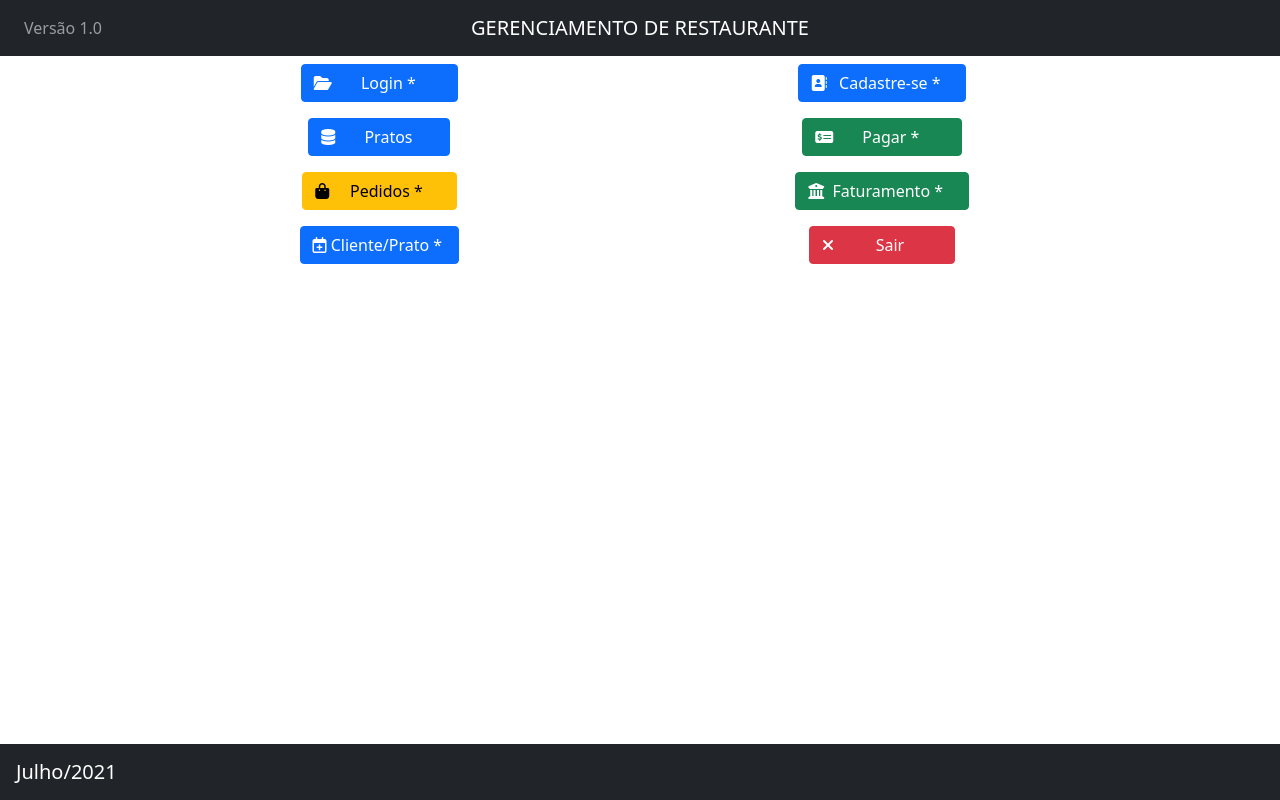
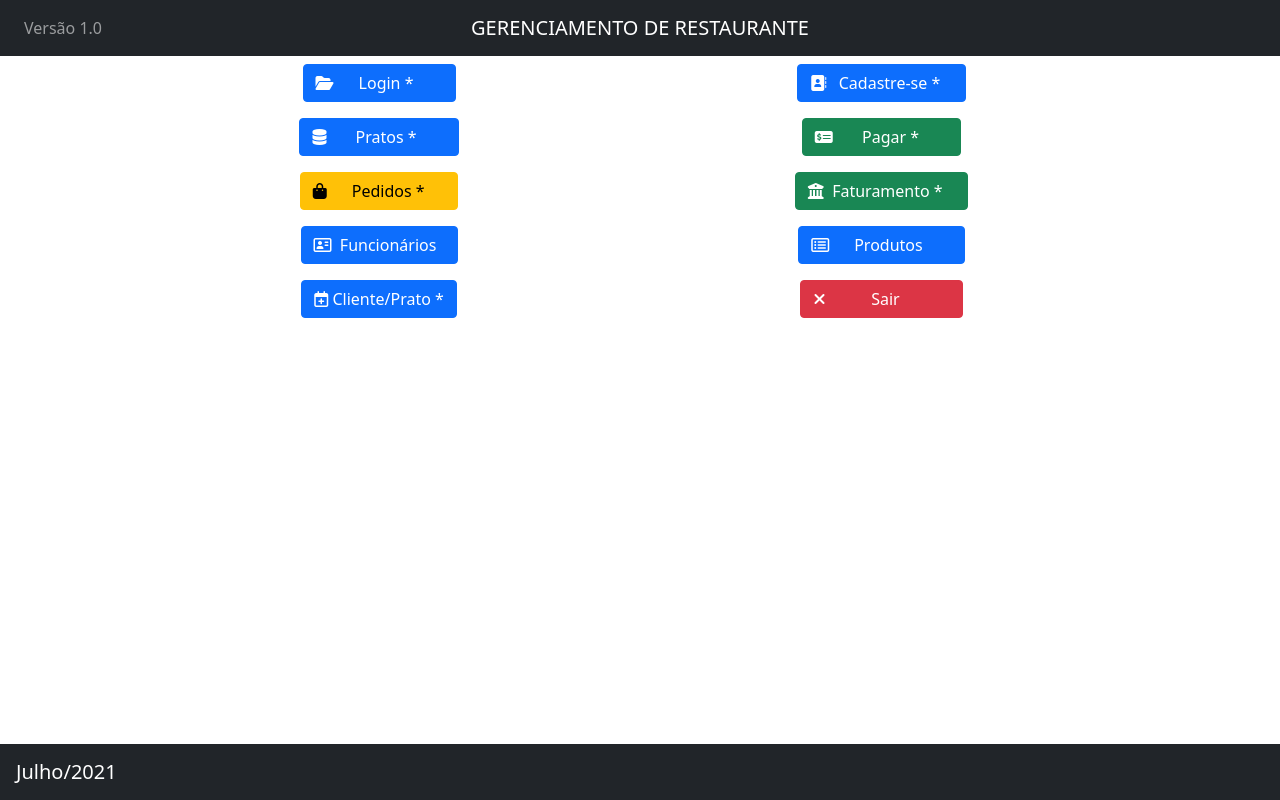
Before and after one commit to SidneyMaldonado/restaurante_alpha, an Angular app in the folder restaurante_frontend/: page / in a window 1280 px wide. Built offline with nearby package versions, Linux system fonts and the light colour scheme.

Commit message:
Adicionado botões na pagina principal

```diff
--- a/restaurante_frontend/src/app/principal/principal.component.html
+++ b/restaurante_frontend/src/app/principal/principal.component.html
@@ -3,26 +3,32 @@
         <tbody>
         <tr>
           <td>&nbsp;</td>
-          <td align="center"><a class="btn btn-primary" href="login" role="button"><i class="fas fa-folder-open"></i>&nbsp;&nbsp;&nbsp;&nbsp;&nbsp;&nbsp; Login * &nbsp;&nbsp;&nbsp;&nbsp;&nbsp;&nbsp;</a></td>
+          <td align="center"><a class="btn btn-primary" href="login" role="button"><i class="fas fa-folder-open"></i>&nbsp;&nbsp;&nbsp;&nbsp;&nbsp; Login * &nbsp;&nbsp;&nbsp;&nbsp;&nbsp;&nbsp;</a></td>
           <td align="center"><a class="btn btn-primary" href="addcliente" role="button"><i class="fas fa-address-book"></i>&nbsp;&nbsp; Cadastre-se * &nbsp;&nbsp;</a>  </td>
           <td>&nbsp;</td>
         </tr>
         <tr>
             <td>&nbsp;</td>
-          <td align="center"><a class="btn btn-primary" href="incluirpratos" role="button"><i class="fas fa-database"></i>&nbsp;&nbsp;&nbsp;&nbsp;&nbsp;&nbsp; Pratos &nbsp;&nbsp;&nbsp;&nbsp;&nbsp;</a></td>
+          <td align="center"><a class="btn btn-primary" href="incluirpratos" role="button"><i class="fas fa-database"></i>&nbsp;&nbsp;&nbsp;&nbsp;&nbsp;&nbsp; Pratos * &nbsp;&nbsp;&nbsp;&nbsp;&nbsp;&nbsp;</a></td>
           <td align="center"><a class="btn btn-success" href="addpagamento" role="button"><i class="fas fa-money-check-alt"></i>&nbsp;&nbsp;&nbsp;&nbsp;&nbsp;&nbsp; Pagar *&nbsp;&nbsp;&nbsp;&nbsp;&nbsp;&nbsp;&nbsp;</a></td>
           <td>&nbsp;</td>
         </tr>
         <tr>
             <td>&nbsp;</td>
-          <td align="center"><a class="btn btn-warning" href="listarpratosincluirpedidos" role="button"><i class="fa fa-shopping-bag"></i>&nbsp;&nbsp;&nbsp;&nbsp; Pedidos * &nbsp;&nbsp;&nbsp;&nbsp;</a></td>
+          <td align="center"><a class="btn btn-warning" href="listarpratosincluirpedidos" role="button"><i class="fa fa-shopping-bag"></i>&nbsp;&nbsp;&nbsp;&nbsp;&nbsp; Pedidos * &nbsp;&nbsp;&nbsp;&nbsp;</a></td>
           <td align="center"><a class="btn btn-success" href="listarfaturamento" role="button"><i class="fa fa-bank"></i>&nbsp; Faturamento * &nbsp;&nbsp;</a></td>
           <td>&nbsp;</td>
         </tr>
         <tr>
+          <td></td>
+        <td align="center"><a class="btn btn-primary" href="listarfuncionario" role="button"><i class="far fa-address-card"></i>&nbsp; Funcionários &nbsp;</a></td>
+        <td align="center"><a class="btn btn-primary" href="listarproduto" role="button"><i class="far fa-list-alt"></i>&nbsp;&nbsp;&nbsp;&nbsp;&nbsp; Produtos &nbsp;&nbsp;&nbsp;&nbsp;&nbsp;&nbsp;</a></td>
+        <td>&nbsp;</td>
+      </tr>
+        <tr>
             <td></td>
-          <td align="center"><a class="btn btn-primary" href="listarpratopronto" role="button"><i class="far fa-calendar-plus"></i> Cliente/Prato *&nbsp;</a></td>
-          <td align="center"><a class="btn btn-danger" href="window.close();" role="button"><i class="fa fa-close"></i>&nbsp;&nbsp;&nbsp;&nbsp;&nbsp;&nbsp;&nbsp;&nbsp;&nbsp; Sair &nbsp;&nbsp;&nbsp;&nbsp;&nbsp;&nbsp;&nbsp;&nbsp;</a></td>
+          <td align="center"><a class="btn btn-primary" href="listarpratopronto" role="button"><i class="far fa-calendar-plus"></i> Cliente/Prato *</a></td>
+          <td align="center"><a class="btn btn-danger" href="window.close();" role="button"><i class="fa fa-close"></i>&nbsp;&nbsp;&nbsp;&nbsp;&nbsp;&nbsp;&nbsp;&nbsp;&nbsp;&nbsp; Sair &nbsp;&nbsp; &nbsp;&nbsp;&nbsp;&nbsp;&nbsp;&nbsp;&nbsp;&nbsp;</a></td>
           <td>&nbsp;</td>
         </tr>
       </tbody>
```
